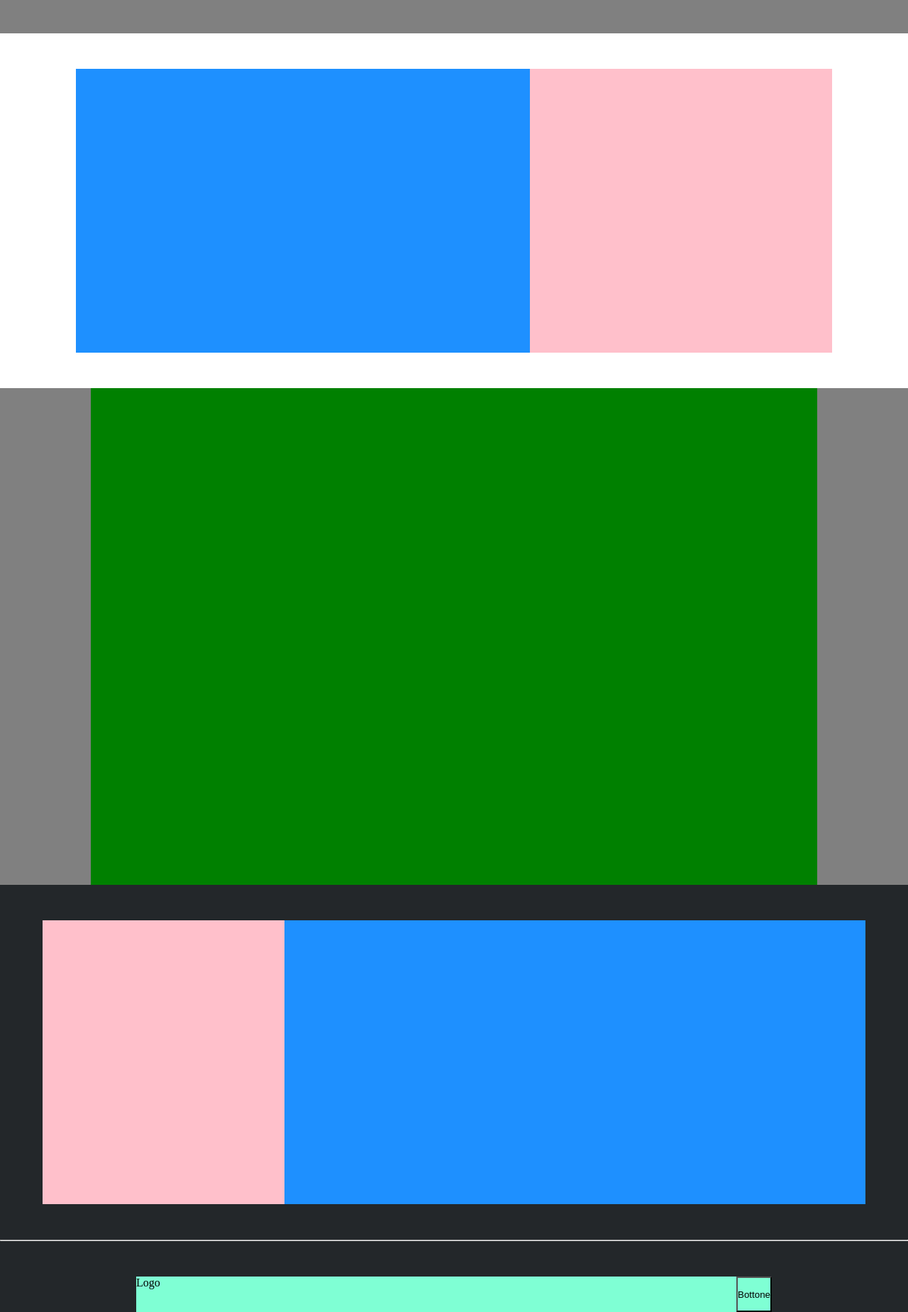
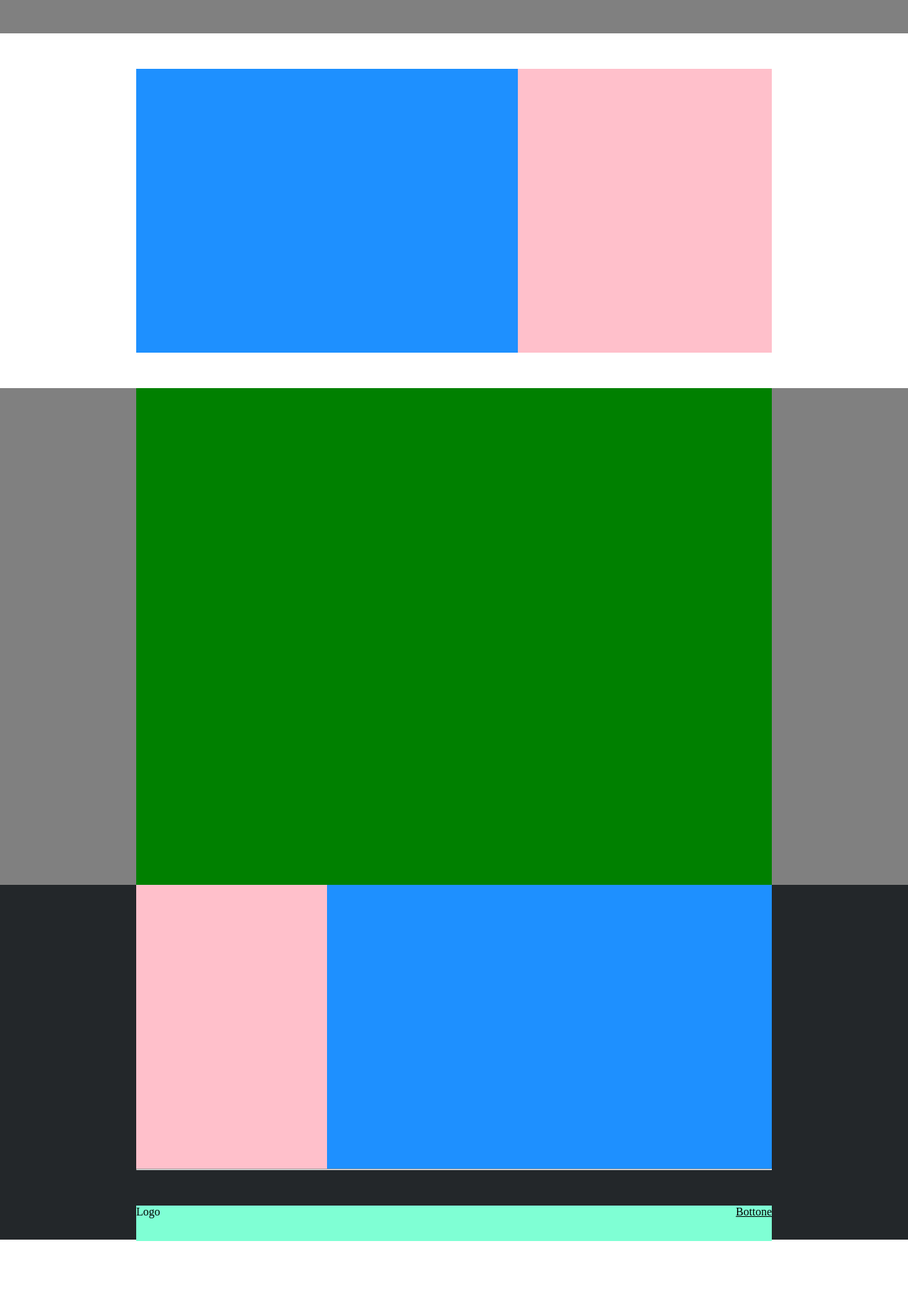
Before and after one commit to MarcoGranata9/htmlcss-struttura-discord, a plain HTML site: page index.html in a window 1280 px wide. Shown: the part 1537-3386 px from the top of the page at 71% size. After the commit the page ends 3286 px from the top, so only its background shows below. Drawn offline with Linux system fonts and the light colour scheme.

Commit message:
fix: container

```diff
--- a/css/style.css
+++ b/css/style.css
@@ -85,13 +85,13 @@ nav li {
 
 .section-blue {
     background-color: #1e90ff;
-    width: calc(100% / 2);
+    width: 60%;
     min-height: 400px;
 }
 
 .section-pink {
     background-color: #ffc0cb;
-    width: calc(100% / 3);
+    width: 40%;
     min-height: 400px;
 }
 
@@ -104,7 +104,7 @@ nav li {
 
 .section-green {
     background-color: green;
-    width: 80%;
+    width: 100%;
     min-height: 700px;
 }
 
@@ -117,13 +117,13 @@ nav li {
 }
 
 .f-row {
-    width: calc(80% / 5);
+    width: calc(70% / 4);
     background-color: #1e90ff;
     min-height: 400px;
 }
 
 .f-row1 {
-    width: calc(80% / 3);
+    width: 30%;
     background-color: #ffc0cb;
     min-height: 400px;
 }
@@ -143,7 +143,7 @@ hr {
 .bg-acqua {
     background-color: aquamarine;
     height: 50px;
-    width: 70%;
+    width: 100%;
     justify-content: space-between;
 
 }
--- a/index.html
+++ b/index.html
@@ -48,7 +48,7 @@
         <!-- /Hero -->
 
         <!-- Section type 1 -->
-        <div class="">
+        <div>
             <div class="container">
                 <div class="bg-white wrapper">
                     <section class="section-blue"></section>
@@ -71,15 +71,23 @@
         <!-- /Section type 2 -->
 
         <!-- Section type 1 -->
+        <div>
+            <div class="container">
                 <div class="bg-white wrapper">
                     <section class="section-blue"></section>
                     <section class="section-pink"></section>
                 </div>
+            </div>
+        </div>
         <!-- /Section type 1 -->
 
         <!-- Section type 3 -->
+        <div class="gray">
+            <div class="container">
                 <div class="bg-gray wrapper">
                     <section class="section-green"></section>
+                </div>
+            </div>
         </div>
         <!-- /Section type 3 -->
 
@@ -88,7 +96,9 @@
 
     <!-- Footer -->
     <footer>
-        <div class="wrapper bg-black">
+        <div class="bg-black">
+            <div class="container">
+                <div class="wrapper ">
                     <div class="f-row1"></div>
                     <div class="f-row"></div>
                     <div class="f-row"></div>
@@ -101,10 +111,11 @@
                 <div class="wrapper bg-black-s">
                     <div class="wrapper bg-acqua">
                         <div>Logo</div>
-                <button>Bottone</button>
+                        <a href="">Bottone</a>
                     </div>
                 </div>
-
+            </div>
+        </div>
     </footer>
     <!-- /Footer -->
 </body>
```
Lines whose indentation alone changed are shown as unchanged.
